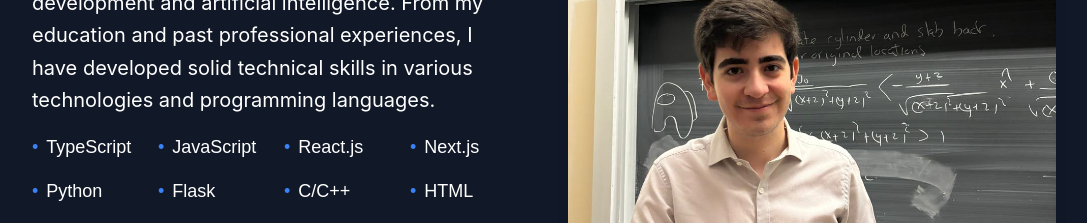
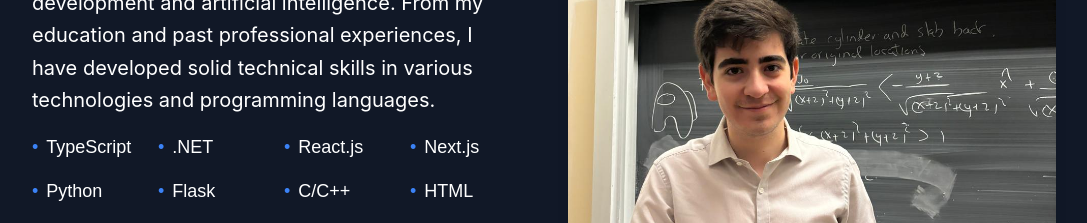
Before and after one commit to GaioAugusto/Portfolio, a React (Create React App) app in the folder my-portfolio/: page / in a window 1280 px wide. Shown: the part 1080-1303 px from the top of the page, without its empty margins (96-1183 px from the left). Built offline with nearby package versions, Linux system fonts and the light colour scheme.

Commit message:
added .NET to list of skills

```diff
--- a/my-portfolio/src/components/About/utilities/listOfSkills.ts
+++ b/my-portfolio/src/components/About/utilities/listOfSkills.ts
@@ -1,6 +1,7 @@
 const listOfSkills = () => [
   "TypeScript",
-  "JavaScript",
+  // "JavaScript",
+  ".NET",
   "React.js",
   "Next.js",
   "Python",
```
